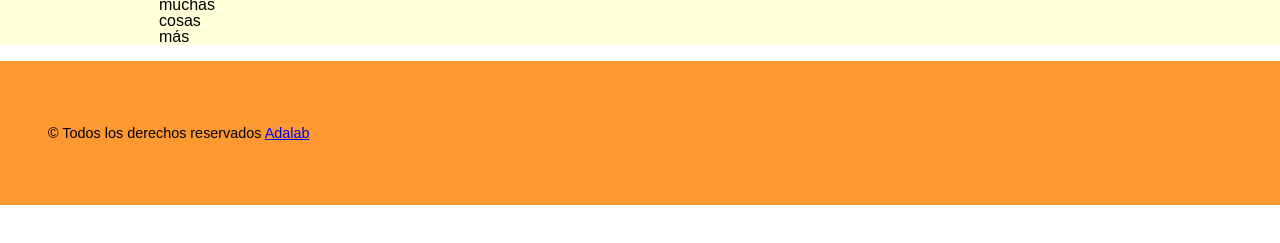
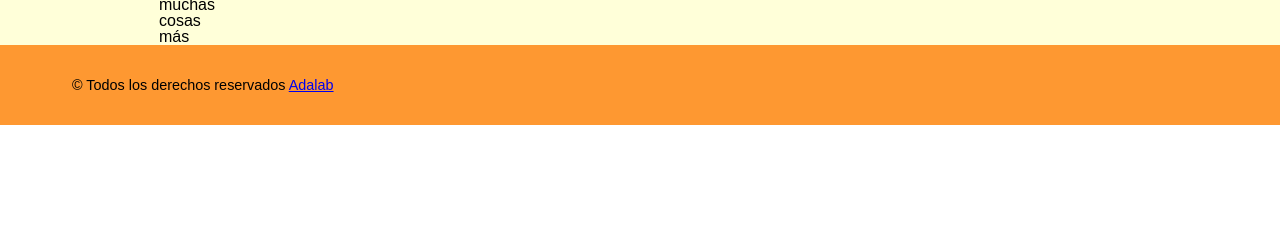
Before and after one commit to IsabelCollado/Prueba-Create, a website: page docs/index.html in a window 1280 px wide. Shown: the part 179-422 px from the top of the page. Drawn offline with nearby package versions, Linux system fonts and the light colour scheme; files that its build step writes are made by us from their sources.

Commit message:
Add main and footer

```diff
--- a/src/scss/layout/_footer.scss
+++ b/src/scss/layout/_footer.scss
@@ -8,12 +8,12 @@
   align-items: center;
   font-size: 0.9rem;
       @media(min-width: 1024px){
+          height: 10vh;
           display: flex;
           flex-direction: row;
           justify-content: space-between;
-          padding-left: 3rem;
-          padding-right: 3rem;
-
+          padding-left: 4.5rem;
+          padding-right: 6rem;
 
       }
 }
@@ -29,8 +29,6 @@
 
   @media(min-width: 1024px){
     width: 30%;
-
-
   }
 }
 
--- a/src/scss/layout/_main.scss
+++ b/src/scss/layout/_main.scss
@@ -9,8 +9,8 @@
         display: flex;
         flex-direction: row;
         align-items: stretch;
-        padding-left: 0px;
-
+        padding-left: 0;
+        margin-bottom: auto;
     }
 
 }
--- a/src/scss/layout/_page.scss
+++ b/src/scss/layout/_page.scss
@@ -1,7 +1,4 @@
 body {
-  margin-left: calc(100vw - 100%);
-  margin-right: 0;
   width: 100vw;
   font-family: Arial, Helvetica, sans-serif;
-
 }
```
Also changed, not shown: README.md.
